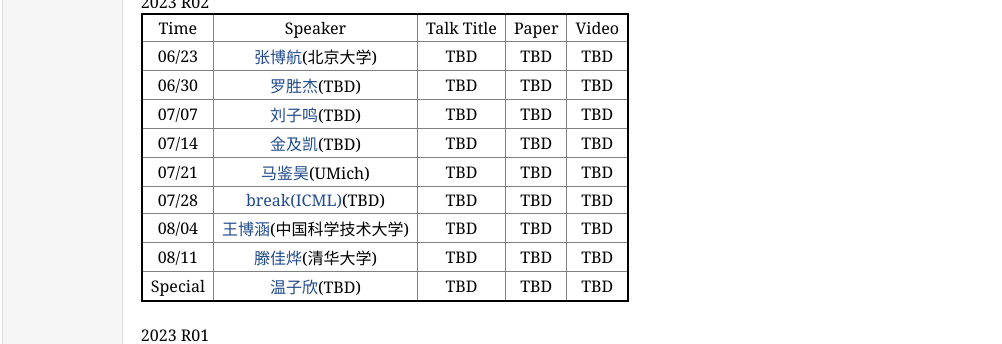
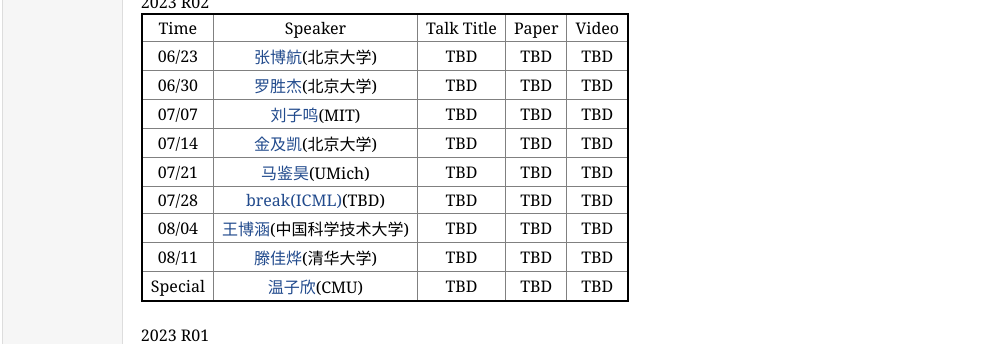
Before and after one commit to jiaye12/jiaye12.github.io, a plain HTML site: page index.html in a window 1280 px wide. Shown: the part 826-1170 px from the top of the page, without its empty margins (0-1002 px from the left). Drawn offline with Linux system fonts and the light colour scheme.

Commit message:
Update index.html

```diff
--- a/index.html
+++ b/index.html
@@ -70,21 +70,21 @@ FAI-Seminar (International Seminar on Foundational Artificial Intelligence) 是
 </tr>
 <tr>
   <td>06/30</td>
-  <td><a href="TBD">罗胜杰</a>(TBD)</td>
+  <td><a href="https://lsj2408.github.io/">罗胜杰</a>(北京大学)</td>
   <td>TBD</td>
   <td>TBD</td>
   <td>TBD</td>
 </tr>
 <tr>
   <td>07/07</td>
-  <td><a href="TBD">刘子鸣</a>(TBD)</td>
+  <td><a href="https://kindxiaoming.github.io/">刘子鸣</a>(MIT)</td>
   <td>TBD</td>
   <td>TBD</td>
   <td>TBD</td>
 </tr>
 <tr>
   <td>07/14</td>
-  <td><a href="TBD">金及凯</a>(TBD)</td>
+  <td><a href="https://scholar.google.com/citations?user=xQqZt2AAAAAJ&hl=en&oi=ao">金及凯</a>(北京大学)</td>
   <td>TBD</td>
   <td>TBD</td>
   <td>TBD</td>
@@ -119,7 +119,7 @@ FAI-Seminar (International Seminar on Foundational Artificial Intelligence) 是
 </tr>
 <tr>
   <td>Special</td>
-  <td><a href="TBD">温子欣</a>(TBD)</td>
+  <td><a href="https://scholar.google.com/citations?user=zu8U47oAAAAJ&hl=en">温子欣</a>(CMU)</td>
   <td>TBD</td>
   <td>TBD</td>
   <td>TBD</td>
```
